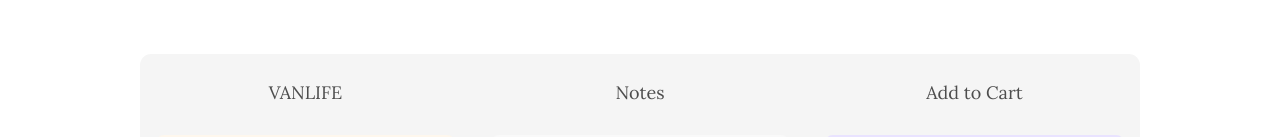
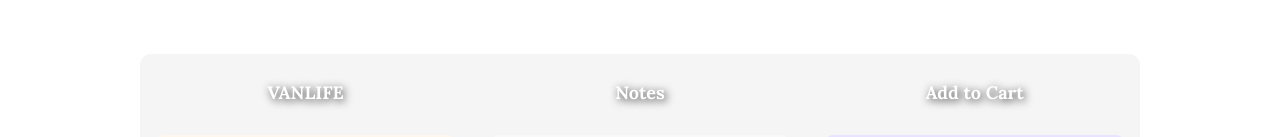
Before and after one commit to mjlearn13/portfolio, a React (Vite) app: page /mywork in a window 1280 px wide. Shown: the part 551-688 px from the top of the page. Built offline with nearby package versions, Linux system fonts and the light colour scheme.

Commit message:
modify project names css

```diff
--- a/src/index.css
+++ b/src/index.css
@@ -249,10 +249,6 @@ nav a:hover {
 }
 
 @media (min-width: 600px) {
-    /* .logo {
-    max-width: 250px;
-    } */
-
     section {
     padding: 5em 2em;
     }
@@ -418,13 +414,15 @@ nav a:hover {
     padding: .5em;
     margin-top: 0;
     margin-bottom: 1em;
-    color: #4D4D4D;
-    font-weight: 500;
+    color: var(--color-light);
+    font-size: var(--fs-body);
+    font-weight: var(--fw-bold);
+    text-shadow: 2px 2px 8px var(--color-dark);
 }
 
 .portfolio__card p:hover {
-    color: #161616;
-    font-weight: 600;
+    color: var(--color-dark);
+    font-weight: var(--fw-bold);
 }
 
 .portfolio__img {
```
